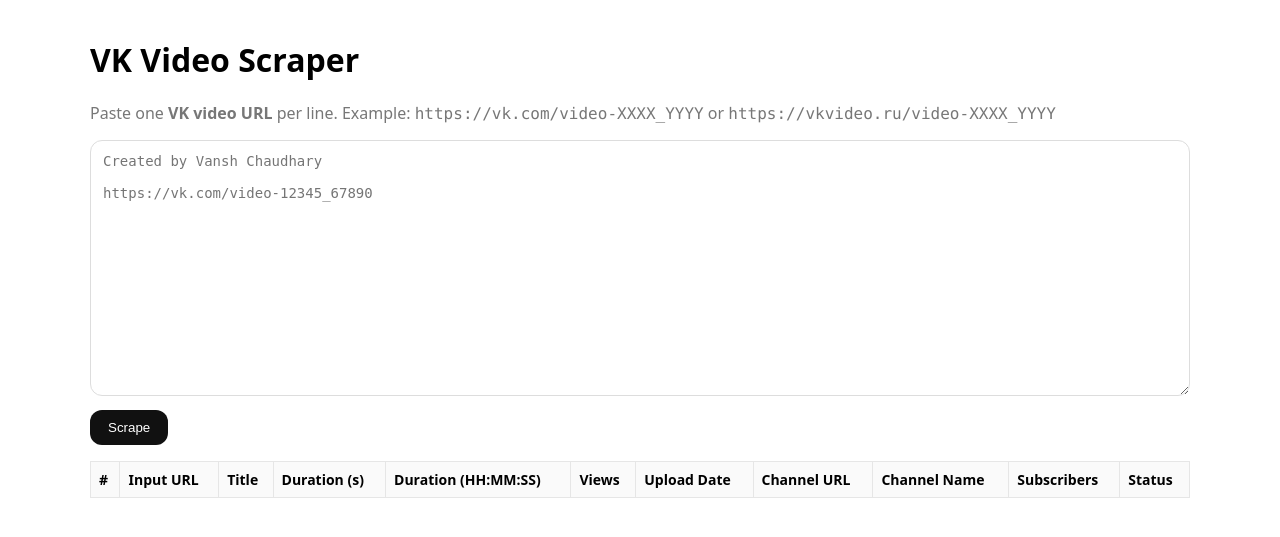
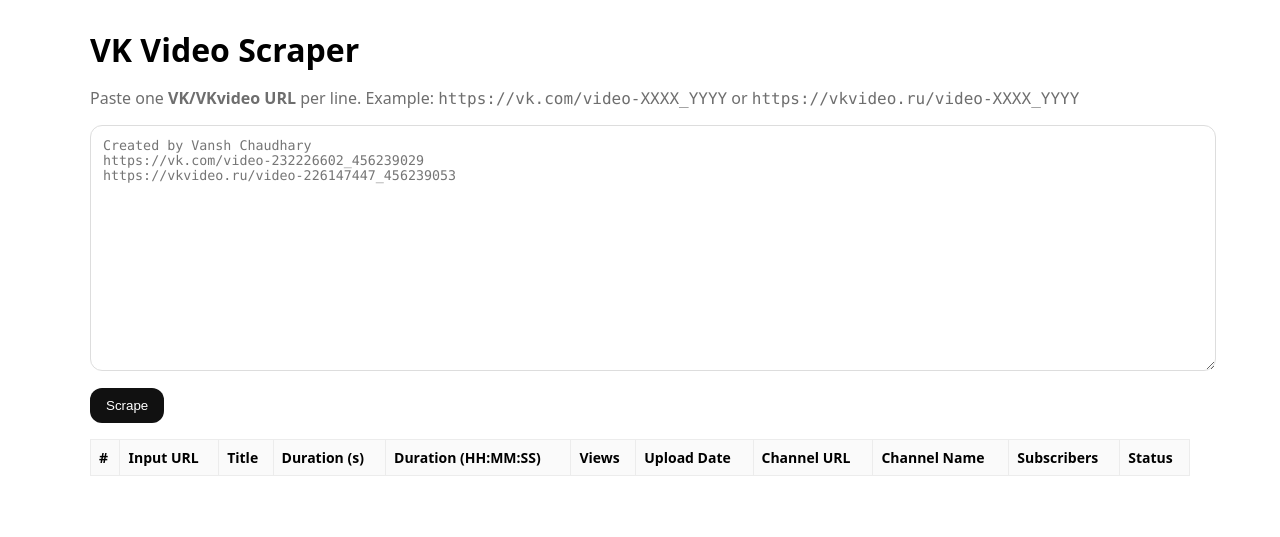
Before and after one commit to vchaudhary-eng/telegram-status-checker, a FastAPI app: page / in a window 1280 px wide. Shown: the top 537 px of the page. Run offline with FastAPI, Linux system fonts and the light colour scheme; lists and menus that the app fills with data are empty.

Commit message:
Update index.html

```diff
--- a/templates/index.html
+++ b/templates/index.html
@@ -1,34 +1,31 @@
 <!doctype html>
 <html lang="en">
 <head>
-  <meta charset="utf-8" />
-  <meta name="viewport" content="width=device-width, initial-scale=1" />
+  <meta charset="utf-8"/>
+  <meta name="viewport" content="width=device-width, initial-scale=1"/>
   <title>VK Video Scraper</title>
   <style>
-    body{font-family:system-ui,-apple-system,Segoe UI,Roboto,Inter,Arial,sans-serif;max-width:1100px;margin:38px auto;padding:0 16px}
-    textarea{width:100%;min-height:230px;padding:12px;border-radius:12px;border:1px solid #ddd;font-size:14px}
-    button{padding:10px 18px;border-radius:12px;border:0;background:#111;color:#fff;cursor:pointer}
+    body{font-family:system-ui,-apple-system,Segoe UI,Roboto,Inter,Arial,sans-serif;max-width:1100px;margin:28px auto;padding:0 16px;}
+    h1{font-size:32px;margin:0 0 16px}
+    textarea{width:100%;min-height:220px;padding:12px;border-radius:12px;border:1px solid #ddd;font-family:ui-monospace,Menlo,Consolas,monospace}
+    button{padding:10px 16px;border-radius:12px;border:0;background:#111;color:#fff;cursor:pointer}
     button:disabled{opacity:.6;cursor:not-allowed}
-    .row{display:flex;gap:10px;align-items:center;margin:14px 0}
     table{width:100%;border-collapse:collapse;margin-top:16px}
-    th,td{border:1px solid #e6e6e6;padding:8px;font-size:14px;vertical-align:top}
+    th,td{border:1px solid #ececec;padding:8px;font-size:14px;vertical-align:top}
     th{background:#fafafa;text-align:left}
-    .muted{color:#777}
-    .mono{font-family:ui-monospace, SFMono-Regular, Menlo, Consolas, monospace; word-break: break-all;}
+    .muted{color:#6e6e6e}
+    .mono{font-family:ui-monospace,Menlo,Consolas,monospace}
+    .status-ok{color:#0a7a2a;font-weight:600}
+    .status-err{color:#b00020;font-weight:600}
   </style>
 </head>
 <body>
   <h1>VK Video Scraper</h1>
-  <p class="muted">
-    Paste one <strong>VK video URL</strong> per line. Example:
-    <span class="mono">https://vk.com/video-XXXX_YYYY</span> or
-    <span class="mono">https://vkvideo.ru/video-XXXX_YYYY</span>
-  </p>
-
-  <div class="row">
-    <textarea id="urls" placeholder="Created by Vansh Chaudhary&#10;&#10;https://vk.com/video-12345_67890"></textarea>
-  </div>
-  <div class="row">
+  <p class="muted">Paste one <b>VK/VKvideo URL</b> per line. Example: <span class="mono">https://vk.com/video-XXXX_YYYY</span> or <span class="mono">https://vkvideo.ru/video-XXXX_YYYY</span></p>
+  <textarea id="urls" placeholder="Created by Vansh Chaudhary
+https://vk.com/video-232226602_456239029
+https://vkvideo.ru/video-226147447_456239053"></textarea>
+  <div style="margin:12px 0">
     <button id="scrapeBtn">Scrape</button>
     <span id="status" class="muted"></span>
   </div>
```
